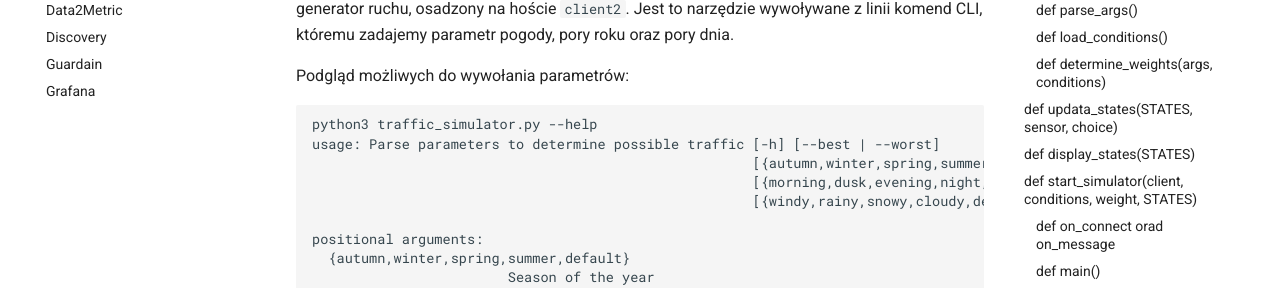
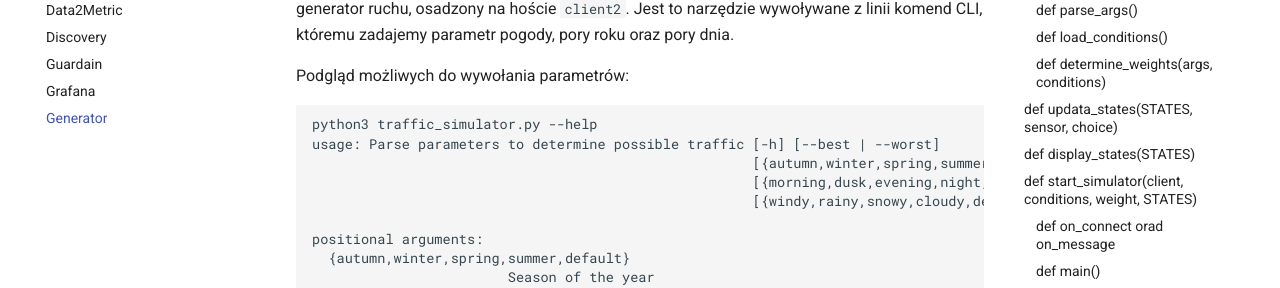
Before and after one commit to olgasiwak/iot, an MkDocs documentation site: the page built from docs/docs/generator_documentation.md, in a window 1280 px wide. Shown: the part 209-497 px from the top of the page. Built offline with MkDocs 1.6.1 and Material for MkDocs 9.7.7, drawn with Linux system fonts in a browser that asks for light colours.

Commit message:
mkdocs added generator

```diff
--- a/docs/mkdocs.yml
+++ b/docs/mkdocs.yml
@@ -15,3 +15,4 @@ nav:
   - Discovery: discoverer_documentation.md
   - Guardain: guardian_documentation.md
   - Grafana: grafana_documentation.md
+  - Generator: generator_documentation.md
```
